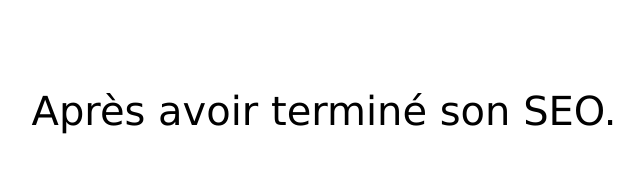
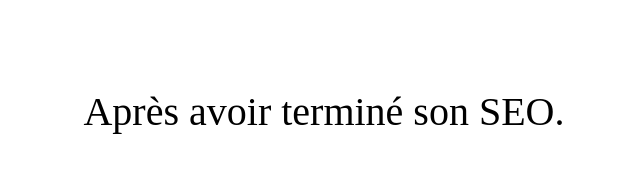
Before and after one commit to Killmax/elixyrs.github.io, a plain HTML site: page index.html in a window 1280 px wide. Shown: the whole page, without its empty margins (316-960 px from the left). Drawn offline with Linux system fonts and the light colour scheme.

Commit message:
Update index.html

```diff
--- a/index.html
+++ b/index.html
@@ -25,7 +25,7 @@
 				padding-top:40px;
 			}
 			p#msg {
-				font-family:Verdana;
+				font-family:"Times New Roman";
 				font-size:40px;
 				padding-bottom:40px
 			}
```
